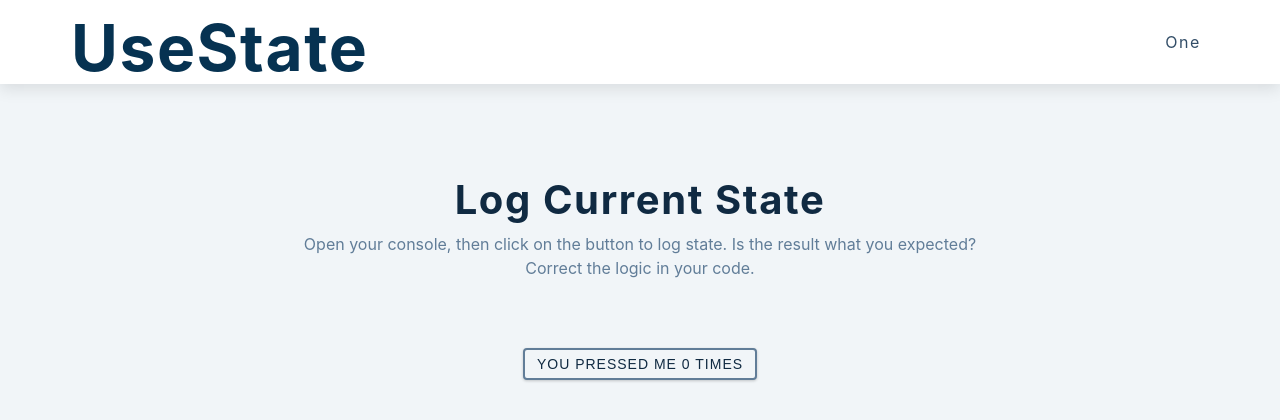
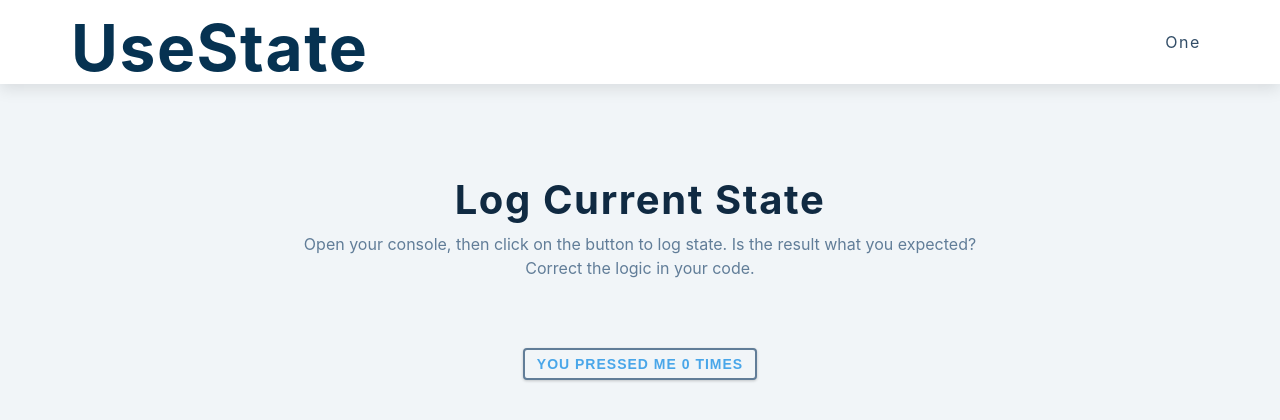
Before and after one commit to React-HTX/mini-hacks, a React (Create React App) app in the folder challenges/: page /one in a window 1280 px wide. In both pictures the pointer is over the button 639 px from the left and 364 px from the top of the page. Shown: the top 420 px of the page. Built offline with nearby package versions, Linux system fonts and the light colour scheme.

Commit message:
Color change to button

```diff
--- a/challenges/src/index.css
+++ b/challenges/src/index.css
@@ -150,9 +150,10 @@ p {
   border-radius: var(--radius);
 }
 .btn:hover {
-  color: var(--clr-grey-1);
+  color: var(--clr-primary-5);
   background: var(--clr-grey-10);
   border-color: var(--clr-grey-5);
+  font-weight: 900;
 }
 
 /*
@@ -244,3 +245,13 @@ nav {
     background: transparent;
   }
 }
+
+/*
+===============
+Challenges/Solutions
+===============
+*/
+
+.result {
+  margin-top: 2rem;
+}
```
